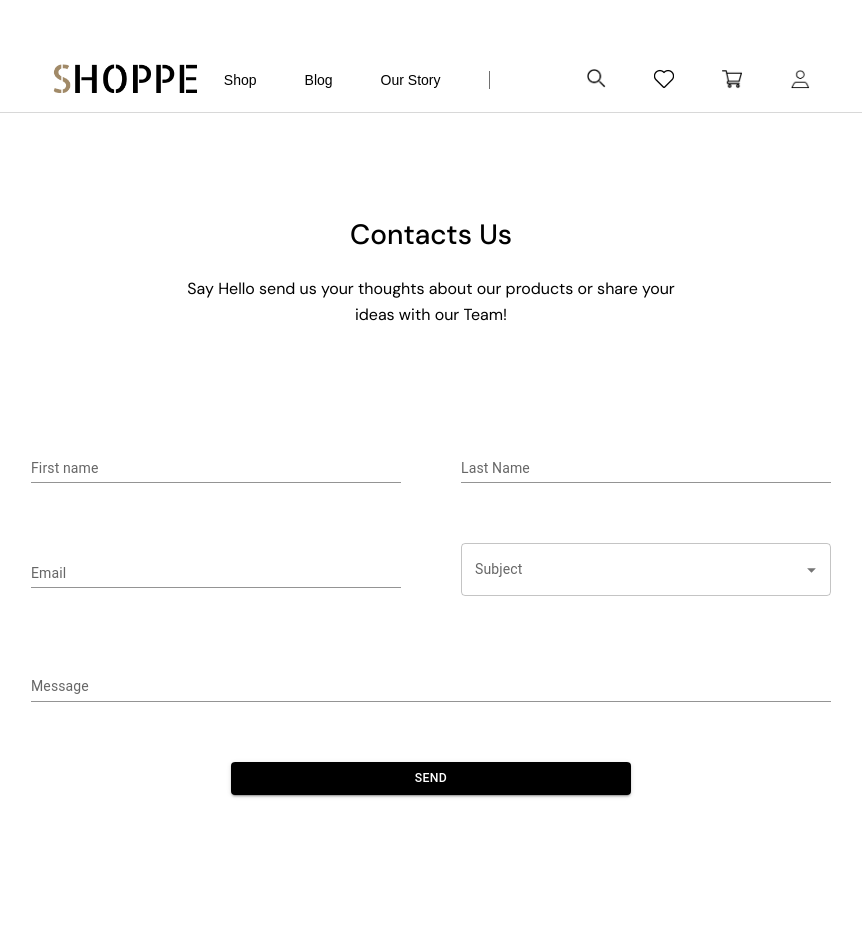
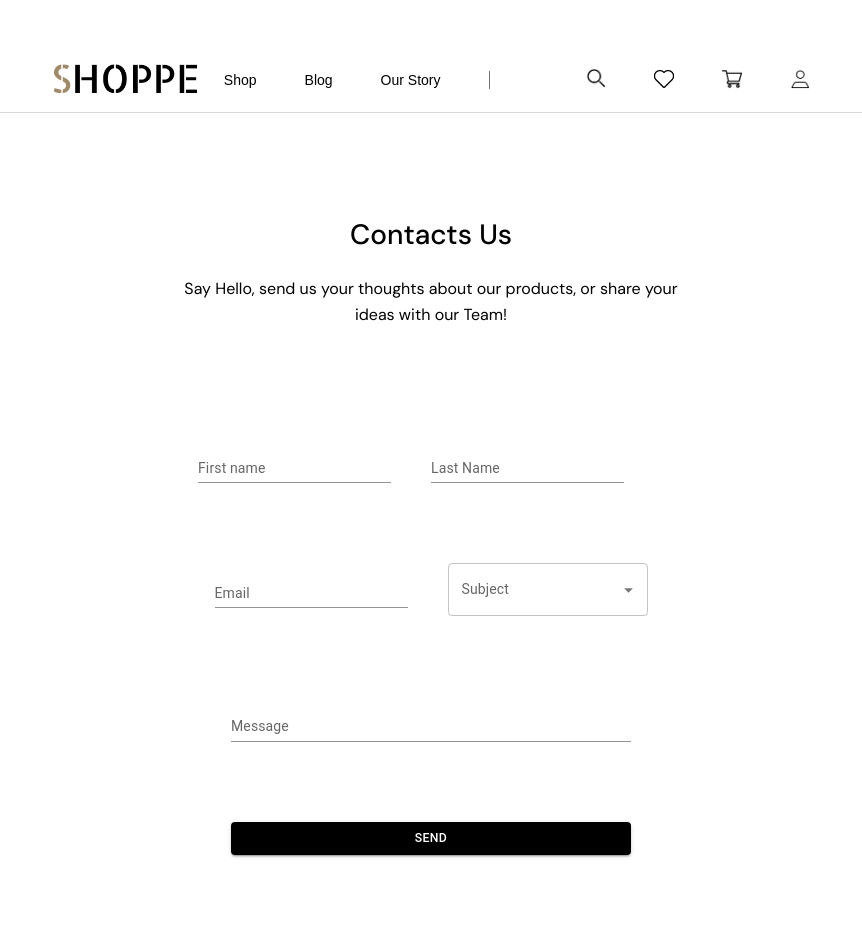
Before and after one commit to buzarig/Final-Project-2, a React (Vite) app in the folder client/: page /contacts in a window 1280 px wide. Shown: the top 952 px of the page, without its empty margins (209-1071 px from the left). Built offline with nearby package versions, Linux system fonts and the light colour scheme; a web font is replaced by a local one.

Commit message:
send message to mail

```diff
--- a/client/src/pages/Contacts.jsx
+++ b/client/src/pages/Contacts.jsx
@@ -1,15 +1,7 @@
 import "../styles/_contactstitle.scss";
 import React, { useState } from "react";
 import Box from "@mui/material/Box";
-import TextField from "@mui/material/TextField";
-import Autocomplete from "@mui/material/Autocomplete";
-import Button from "@mui/material/Button";
-
-const SelectType = [
-  { label: "choise1", choiseNumb: 1 },
-  { label: "choise2", choiseNumb: 2 },
-  { label: "choise3", choiseNumb: 3 }
-];
+import MyForm from "./MyForm";
 
 const centerContentStyle = {
   display: "flex",
@@ -22,9 +14,8 @@ const centerContentStyle = {
 const containerStyle = {
   maxWidth: "800px",
   width: "100%",
-  display: "grid",
-  gridTemplateColumns: "repeat(2, 1fr)",
-  gap: "60px"
+  display: "flex",
+  flexDirection: "column"
 };
 
 const buttonContainerStyle = {
@@ -34,6 +25,7 @@ const buttonContainerStyle = {
 };
 
 function Contacts() {
+  const [isPopupOpen, setIsPopupOpen] = useState(false);
   const [formData, setFormData] = useState({
     firstName: "",
     lastName: "",
@@ -41,16 +33,6 @@ function Contacts() {
     subject: null,
     message: ""
   });
-
-  const [isPopupOpen, setIsPopupOpen] = useState(false);
-
-  const handleChange = (e) => {
-    const { name, value } = e.target;
-    setFormData((prevData) => ({
-      ...prevData,
-      [name]: value
-    }));
-  };
 
   const handlePopupOpen = () => {
     setIsPopupOpen(true);
@@ -60,105 +42,51 @@ function Contacts() {
     setIsPopupOpen(false);
   };
 
-  const handleSubmit = (e) => {
-    e.preventDefault();
-
-    setFormData({
-      firstName: "",
-      lastName: "",
-      email: "",
-      subject: null,
-      message: ""
+  const handleFormSubmit = async (formData) => {
+    try {
+      const response = await fetch("/api/send-email", {
+        method: "POST",
+        headers: {
+          "Content-Type": "application/json"
+        },
+        body: JSON.stringify(formData)
       });
 
+      if (response.ok) {
+        const result = await response.json();
+
+        console.log("Response from server:", response);
+        console.log("Result parsed from JSON:", result);
+
+        if (result.success) {
           handlePopupOpen();
+        } else {
+          console.error("Failed to send email:", result.error);
+        }
+      } else {
+        console.error(
+          "Failed to send email. Server responded with status:",
+          response.status
+        );
+      }
+    } catch (error) {
+      console.error("Error sending email:", error);
+    }
   };
+
   return (
       <div style={centerContentStyle}>
         <div className="contacts_main">
           <div className="contacts_title">Contacts Us</div>
           <div className="contacts_subtitle">
-          Say Hello send us your thoughts about our products or share your ideas
-          with our Team!
+            Say Hello, send us your thoughts about our products, or share your
+            ideas with our Team!
           </div>
         </div>
         <Box style={containerStyle} className="container">
-        <TextField
-          id="first-name"
-          name="firstName"
-          label="First name"
-          variant="standard"
-          className="textfieild-adaptive"
-          value={formData.firstName}
-          onChange={handleChange}
-        />
-        <TextField
-          id="last-name"
-          name="lastName"
-          label="Last Name"
-          className="textfieild-adaptive"
-          variant="standard"
-          value={formData.lastName}
-          onChange={handleChange}
-        />
-        <TextField
-          id="email"
-          name="email"
-          label="Email"
-          variant="standard"
-          className="textfieild-adaptive"
-          value={formData.email}
-          onChange={handleChange}
-        />
+          <MyForm formData={formData} setFormData={setFormData} handleFormSubmit={handleFormSubmit} />
 
-        <Autocomplete
-          disableCloseOnSelect
-          id="disable-close-on-select"
-          className="autocomplete-adaptive"
-          options={SelectType}
-          sx={{ width: "100%" }}
-          renderInput={(params) => (
-            <TextField
-              {...params}
-              label="Subject"
-              sx={{
-                "& .MuiInput-underline:before": {
-                  borderBottom: "none"
-                },
-                "& .MuiInput-underline:after": {
-                  borderBottom: "1px solid black"
-                }
-              }}
-            />
-          )}
-        />
-        <TextField
-          id="message"
-          name="message"
-          label="Message"
-          variant="standard"
-          className="textfieild-adaptive-message"
-          sx={{ gridColumn: "span 2", width: "100%" }}
-          value={formData.message}
-          onChange={handleChange}
-        />
           <div style={buttonContainerStyle}>
-          <Button
-            variant="contained"
-            color="primary"
-            sx={{
-              width: "400px",
-              backgroundColor: "black",
-              color: "white",
-              "&:hover": {
-                backgroundColor: "grey"
-              }
-            }}
-            onClick={handleSubmit}
-          >
-            Send
-          </Button>
-        </div>
             {isPopupOpen && (
                 <div className="contacts_popupopened">
                   <div className="popupopened_title">Complete</div>
@@ -171,6 +99,7 @@ function Contacts() {
                   </button>
                 </div>
             )}
+          </div>
         </Box>
       </div>
   );
--- /dev/null
+++ b/client/src/pages/MyForm.jsx
@@ -0,0 +1,146 @@
+import "../styles/_contactstitle.scss";
+import React, { useState } from "react";
+import TextField from "@mui/material/TextField";
+import Autocomplete from "@mui/material/Autocomplete";
+import Button from "@mui/material/Button";
+import Box from "@mui/material/Box";
+
+const SelectType = [
+  { label: "choise1", choiseNumb: 1 },
+  { label: "choise2", choiseNumb: 2 },
+  { label: "choise3", choiseNumb: 3 }
+];
+
+function MyForm({ handleFormSubmit }) {
+  const [formData, setFormData] = useState({
+    firstName: "",
+    lastName: "",
+    email: "",
+    subject: null,
+    message: ""
+  });
+
+  const handleChange = (e) => {
+    const { name, value } = e.target;
+    setFormData((prevData) => ({
+      ...prevData,
+      [name]: value
+    }));
+  };
+
+  const resetForm = () => {
+    setFormData({
+      firstName: "",
+      lastName: "",
+      email: "",
+      subject: null,
+      message: ""
+    });
+  };
+
+  const handleSubmit = async (e) => {
+    e.preventDefault();
+
+    await handleFormSubmit(formData);
+    resetForm();
+  };
+
+  return (
+    <form onSubmit={handleSubmit}>
+      <Box sx={{ display: "flex", justifyContent: "center" }}>
+        <TextField
+          id="first-name"
+          name="firstName"
+          label="First name"
+          variant="standard"
+          value={formData.firstName}
+          onChange={handleChange}
+          sx={{ marginBottom: 10, marginRight: 5 }}
+        />
+        <TextField
+          id="last-name"
+          name="lastName"
+          label="Last Name"
+          variant="standard"
+          value={formData.lastName}
+          onChange={handleChange}
+          sx={{ marginBottom: 10, marginRight: 5 }}
+        />
+      </Box>
+      <Box sx={{ display: "flex", justifyContent: "center" }}>
+        <TextField
+          id="email"
+          name="email"
+          label="Email"
+          variant="standard"
+          value={formData.email}
+          onChange={handleChange}
+          sx={{ marginBottom: 10, marginRight: 5 }}
+        />
+
+        <Autocomplete
+          disableCloseOnSelect
+          id="disable-close-on-select"
+          options={SelectType}
+          sx={{ marginBottom: 10, width: 200 }}
+          renderInput={(params) => (
+            <TextField
+              {...params}
+              label="Subject"
+              sx={{
+                "& .MuiInput-underline:before": {
+                  borderBottom: "none"
+                },
+                "& .MuiInput-underline:after": {
+                  borderBottom: "1px solid black"
+                }
+              }}
+            />
+          )}
+          onChange={(e, newValue) => {
+            setFormData((prevData) => ({
+              ...prevData,
+              subject: newValue
+            }));
+          }}
+        />
+      </Box>
+      <Box
+        sx={{
+          display: "flex",
+          flexDirection: "column",
+          justifyContent: "center",
+          alignItems: "center"
+        }}
+      >
+        <TextField
+          id="message"
+          name="message"
+          label="Message"
+          variant="standard"
+          sx={{ width: "400px", marginBottom: 10 }}
+          value={formData.message}
+          onChange={handleChange}
+        />
+        <Button
+          sx={{
+            width: "400px",
+            backgroundColor: "black",
+            color: "white",
+            "&:hover": {
+              backgroundColor: "grey"
+            },
+            marginBottom: 10
+          }}
+          type="submit"
+          variant="contained"
+          color="primary"
+        >
+          Send
+        </Button>
+      </Box>
+    </form>
+  );
+}
+
+export default MyForm;
--- a/client/src/styles/style.scss
+++ b/client/src/styles/style.scss
@@ -8,6 +8,7 @@
 @import "checkout";
 @import "aboutUs";
 @import "privacy";
+@import "_contactstitle.scss";
 
 body {
   background-color: rgb(255, 255, 255);
```
Also changed, not shown: 1 other file (tests, documents, lock files or other folders). Lines whose indentation alone changed are shown as unchanged.
